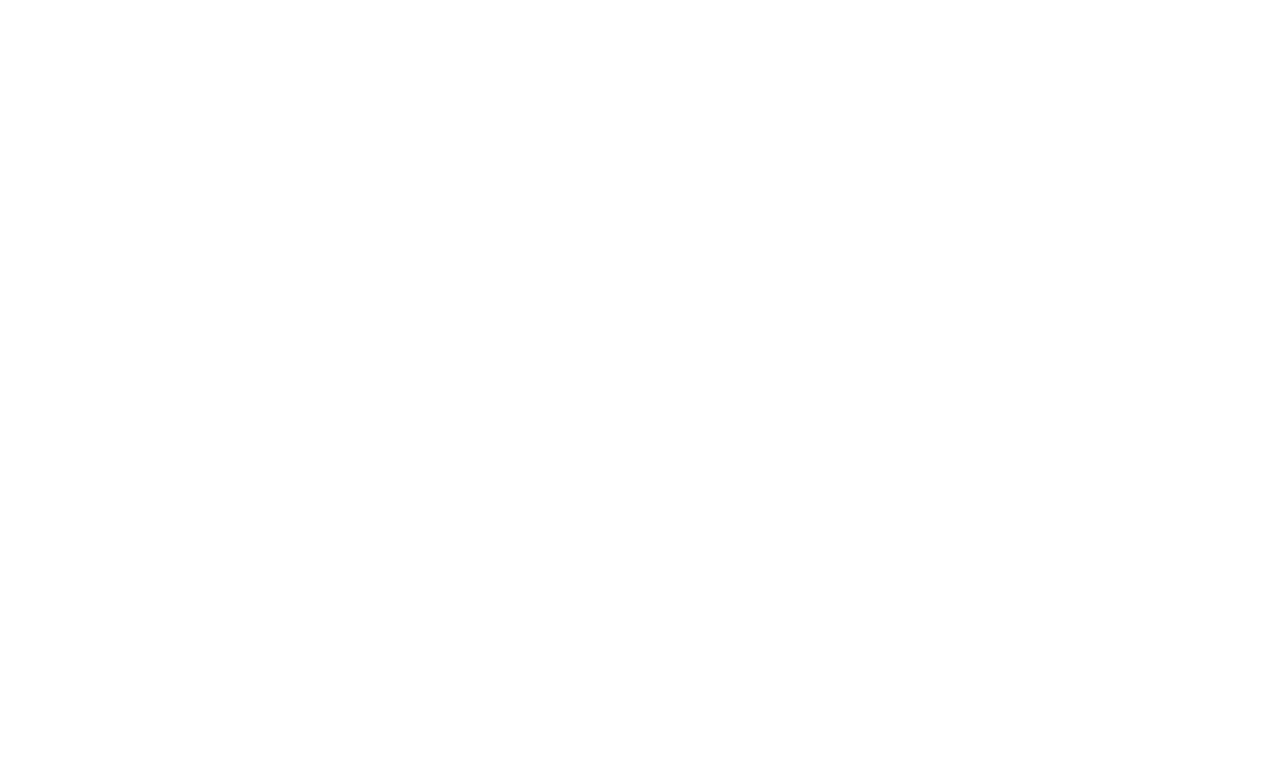
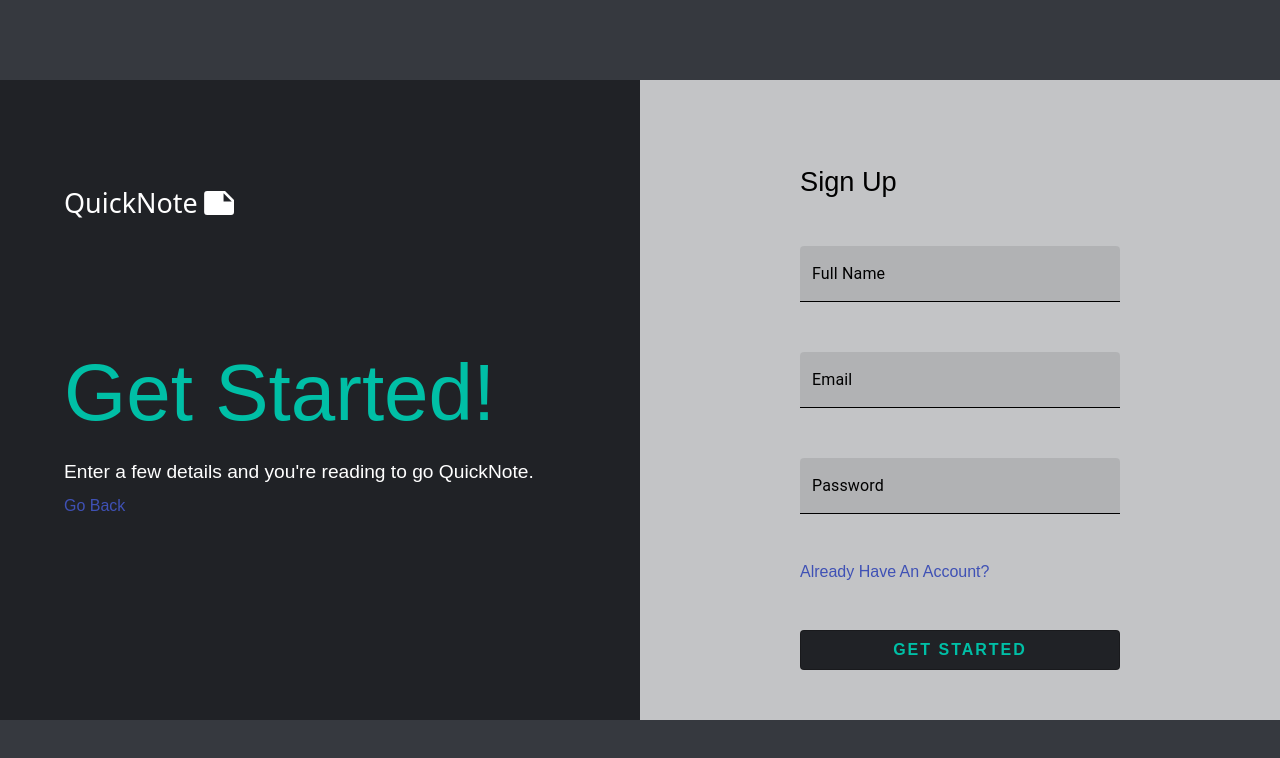
Before and after one commit to NateTheDev1/quick-note-app, a React (Create React App) app: page /register in a window 1280 px wide. Shown: the top 758 px of the page. Built offline with nearby package versions, Linux system fonts and the light colour scheme.

Commit message:
SignUp Page Complete

```diff
--- a/src/App.js
+++ b/src/App.js
@@ -1,6 +1,7 @@
 import React from "react";
 import { Switch, Route } from "react-router-dom";
 import Landing from "./pages/Home";
+import Register from "./pages/Register";
 
 class App extends React.Component {
   render() {
@@ -9,6 +10,9 @@
         <Route exact path="/">
           <Landing />
         </Route>
+        <Route exact path="/register">
+          <Register />
+        </Route>
       </Switch>
     );
   }
--- /dev/null
+++ b/src/pages/Register.js
@@ -0,0 +1,144 @@
+import React from "react";
+import { makeStyles, TextField, Button, Link } from "@material-ui/core";
+import Logo from "../images/Logo.svg";
+
+const useStyles = makeStyles({
+  registerRoot: {
+    height: "100vh",
+    background: "#36393F",
+    display: "flex",
+    justifyContent: "center",
+    alignItems: "center",
+    color: "white",
+  },
+  left: {
+    height: "80%",
+    paddingTop: "3%",
+    paddingLeft: "5%",
+    background: "#202226",
+    width: "50%",
+    display: "flex",
+    flexDirection: "column",
+    justifyContent: "space-around",
+    "& img": {
+      width: "30%",
+    },
+  },
+  leftBottom: {
+    display: "flex",
+    flexDirection: "column",
+    alignItems: "flex-start",
+    height: "50%",
+    "& h1": {
+      color: "#00BFA6",
+      fontWeight: 500,
+      fontSize: "5rem",
+      marginBottom: "5%",
+    },
+
+    "& p": {
+      fontWeight: 500,
+      fontSize: "1.2rem",
+    },
+  },
+  right: {
+    paddingTop: "3%",
+    display: "flex",
+    flexDirection: "column",
+    height: "80%",
+    color: "black",
+    background: "rgba(255,255,255, 0.7)",
+    width: "50%",
+
+    "& form": {
+      margin: "0 auto",
+      width: "50%",
+      height: "100%",
+      display: "flex",
+      flexDirection: "column",
+      justifyContent: "space-evenly",
+
+      "& h2": {
+        fontWeight: 500,
+        fontSize: "1.7rem",
+      },
+      "& .MuiFilledInput-underline:before": {
+        borderBottomColor: "black",
+      },
+
+      "& .MuiFilledInput-underline:after": {
+        borderBottomColor: "#00BFA6",
+      },
+
+      "& .MuiInputBase-input": {
+        color: "black",
+      },
+
+      "& .MuiInputLabel-root": {
+        color: "black",
+      },
+
+      "& .MuiButton-outlined": {
+        background: "#202226",
+        color: "#00BFA6",
+        fontWeight: 700,
+        fontSize: "1rem",
+        letterSpacing: 2,
+        fontFamily: "Poppins, sans-serif",
+
+        "&:hover": {
+          background: "lightgray",
+          border: "1px solid #00BFA6",
+          color: "#202226",
+        },
+      },
+    },
+  },
+});
+
+const Register = () => {
+  const classes = useStyles();
+  return (
+    <div className={classes.registerRoot}>
+      <div className={classes.left}>
+        <img src={Logo} alt="Quick Notes" />
+        <div className={classes.leftBottom}>
+          <h1>Get Started!</h1>
+          <p>Enter a few details and you're reading to go QuickNote.</p>
+          <Link href="/" style={{ marginTop: "3%" }} underline="hover">
+            Go Back
+          </Link>
+        </div>
+      </div>
+      <div className={classes.right}>
+        <form>
+          <h2>Sign Up</h2>
+          <TextField
+            variant="filled"
+            label="Full Name"
+            placeholder="John Doe"
+          />
+          <TextField
+            type="email"
+            variant="filled"
+            label="Email"
+            placeholder="johndoe@email.com"
+          />
+          <TextField
+            type="password"
+            variant="filled"
+            label="Password"
+            placeholder="******"
+          />
+          <Link href="/login" underline="hover">
+            Already Have An Account?
+          </Link>
+
+          <Button variant="outlined">Get Started</Button>
+        </form>
+      </div>
+    </div>
+  );
+};
+
+export default Register;
```
